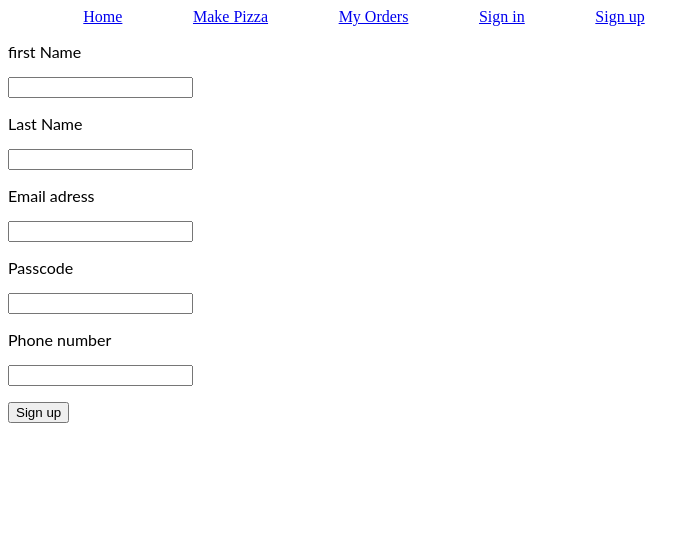
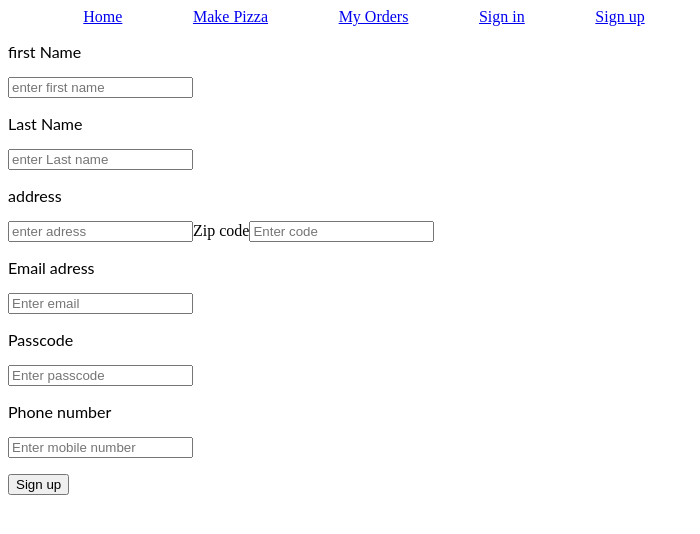
Before and after one commit to surya-nagarajan09/pizza_hackathon, a React (Create React App) app: page /Signup in a window 1280 px wide. Shown: the top 534 px of the page, without its empty margins (0-700 px from the left). Built offline with nearby package versions, Linux system fonts and the light colour scheme.

Commit message:
2 files modified

```diff
--- a/src/Home.js
+++ b/src/Home.js
@@ -4,6 +4,7 @@ import "./style.css";
 function Home() {
   return (
     <div className='home'>
+    <p>welcome</p>
 
     </div>
   );
--- a/src/Signup.js
+++ b/src/Signup.js
@@ -5,18 +5,22 @@ function Signup() {
     <div>
       <form>
         <p>first Name</p>
-        <input />
+        <input type="text" placeholder="enter first name" />
         <p>Last Name</p>
-        <input />
+        <input type="text" placeholder="enter Last name" />
+        <p>address </p>
+        <input type="text" placeholder="enter adress" />
+        <label>Zip code</label>
+        <input type="number" placeholder="Enter code" />
         <p>Email adress</p>
-        <input />
+        <input placeholder="Enter email" />
         <p>Passcode</p>
-        <input />
+        <input type="password" placeholder="Enter passcode" />
         <p>Phone number</p>
-        <input />
+        <input type="number" placeholder="Enter mobile number" />
       </form>
       <div>
-      <button>Sign up</button>
+        <button>Sign up</button>
       </div>
     </div>
   );
```
